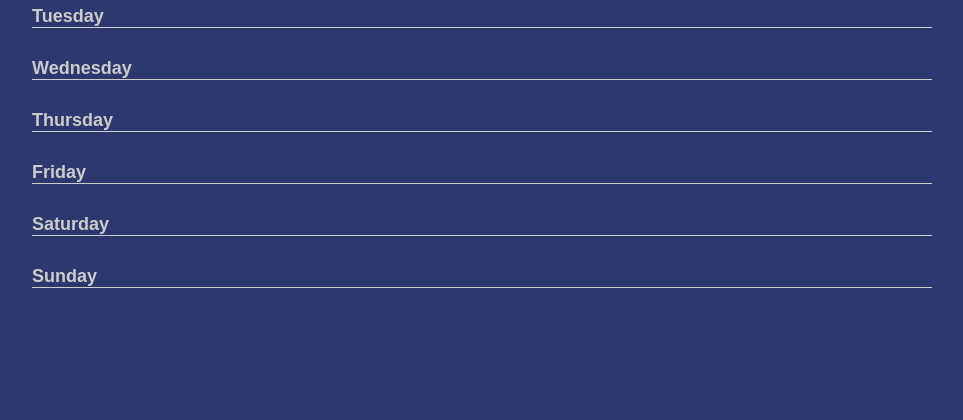
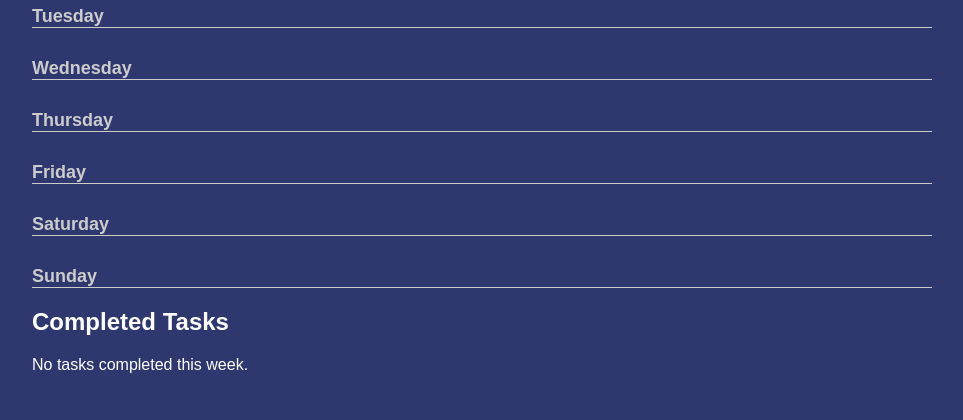
Before and after one commit to dianabalt/SmartTasker, a Django app: page /tasks/weekly/ in a window 1280 px wide. Shown: the part 389-809 px from the top of the page, without its empty margins (158-1121 px from the left). Before the commit the page ends 677 px from the top, so only its background shows below. Run offline with Django 5.2, Linux system fonts and the light colour scheme; a user stored in the database is signed in; tables that the repository leaves empty hold one stand-in row (values such as "Sample post").

Commit message:
Merge pull request #12
Testing

```diff
--- a/tasks/templates/tasks/weekly_tasks.html
+++ b/tasks/templates/tasks/weekly_tasks.html
@@ -304,9 +304,6 @@
                 <input type="number" name="estimated_seconds" min="0" max="59" placeholder="Seconds">
             </div>
 
-            <div class="form-group">
-                <label>{{ form.start_timer }} Start timer now</label>
-            </div>
 
             <button type="submit" class="save-btn">Save Task</button>
             <button type="button" class="delete-btn" onclick="toggleForm('new-task-form')">Cancel</button>
@@ -344,11 +341,12 @@
                         </form>
                     </div>
 
-                    <div id="edit-form-{{ task.id }}" class="edit-form">
+                    <div id="edit-form-{{ task.id }}" class="edit-form task-form-container">
                         <form method="post" action="{% url 'edit_task' task.id %}">
                             {% csrf_token %}
                             {{ edit_forms|dict_get:task.id|safe }}
                             <button type="submit" class="save-btn">Save Changes</button>
+                            <button type="button" class="delete-btn" onclick="toggleForm('edit-form-{{ task.id }}')">Cancel</button>
                         </form>
                     </div>
                 </div>
@@ -360,6 +358,47 @@
                 </form>
             </div>
         {% endfor %}
+    {% endfor %}
+
+    <h2 class="section-title">Completed Tasks</h2>
+    {% for task in completed_tasks %}
+        <div class="task-card completed">
+            <div class="task-details">
+                <div class="category-symbol" style="color: {{ task.category_color }}">ᯓ★ˎˊ˗</div>
+                <div class="task-title">{{ task.title }}</div>
+                <div class="task-desc">{{ task.description }}</div>
+                <div class="date-info">
+                    {% if task.deadline %}Due: {{ task.deadline|date:"F j, Y" }}{% endif %}
+                    {% if task.goal_date %} | Goal: {{ task.goal_date|date:"F j, Y" }}{% endif %}
+                    {% if task.category %} | Category: {{ task.category }}{% endif %}
+                    {% if task.estimated_time %} | Est: {{ task.estimated_time|seconds_to_hms }}{% endif %}
+                    | Spent: {{ spent_times|dict_get:task.id|seconds_to_hms }}
+                </div>
+                <div class="action-buttons" style="margin-top: 10px;">
+                    <button class="edit-btn" onclick="toggleForm('edit-form-{{ task.id }}')">Edit</button>
+                    <form method="post" action="{% url 'delete_task' task.id %}" style="display:inline;">
+                        {% csrf_token %}
+                        <button type="submit" class="delete-btn">Delete</button>
+                    </form>
+                </div>
+                <div id="edit-form-{{ task.id }}" class="edit-form task-form-container">
+                    <form method="post" action="{% url 'edit_task' task.id %}">
+                        {% csrf_token %}
+                        {{ edit_forms|dict_get:task.id|safe }}
+                        <button type="submit" class="save-btn">Save Changes</button>
+                        <button type="button" class="delete-btn" onclick="toggleForm('edit-form-{{ task.id }}')">Cancel</button>
+                    </form>
+                </div>
+            </div>
+            <form method="post" action="{% url 'toggle_task_complete' task.id %}">
+                {% csrf_token %}
+                <button type="submit" class="check-circle completed" title="Mark as incomplete">
+                    <span>✔</span>
+                </button>
+            </form>
+        </div>
+    {% empty %}
+        <p>No tasks completed this week.</p>
     {% endfor %}
 </div>
 
--- a/tasks/views.py
+++ b/tasks/views.py
@@ -46,9 +46,8 @@ def daily_tasks(request):
 
             task.save()
 
-            if form.cleaned_data.get('start_timer'):
-                if total_seconds > 0:
-                    Timer.objects.create(
+            if total_seconds > 0:
+                Timer.objects.create(
                     user=request.user,
                     task=task,
                     start_time=timezone.now(),
@@ -143,8 +142,11 @@ def weekly_tasks(request):
     # Group by day for incomplete tasks
     weekdays = ['Monday', 'Tuesday', 'Wednesday', 'Thursday', 'Friday', 'Saturday', 'Sunday']
     tasks_by_day = {day: [] for day in weekdays}
+    completed_tasks = []
     for task in all_tasks:
-        if not task.is_completed:
+        if task.is_completed:
+            completed_tasks.append(task)
+        else:
             weekday_name = task.date.strftime('%A')
             tasks_by_day[weekday_name].append(task)
 
@@ -171,6 +173,7 @@ def weekly_tasks(request):
         'end_date': end_of_week,
         'tasks_by_day': tasks_by_day,
         'all_tasks': all_tasks,
+        'completed_tasks': completed_tasks,
         'form': form,
         'edit_forms': edit_forms,
         'categories': categories,
```
Also changed, not shown: tasks/templates/tasks/daily_tasks.html (+90 -87 lines).
